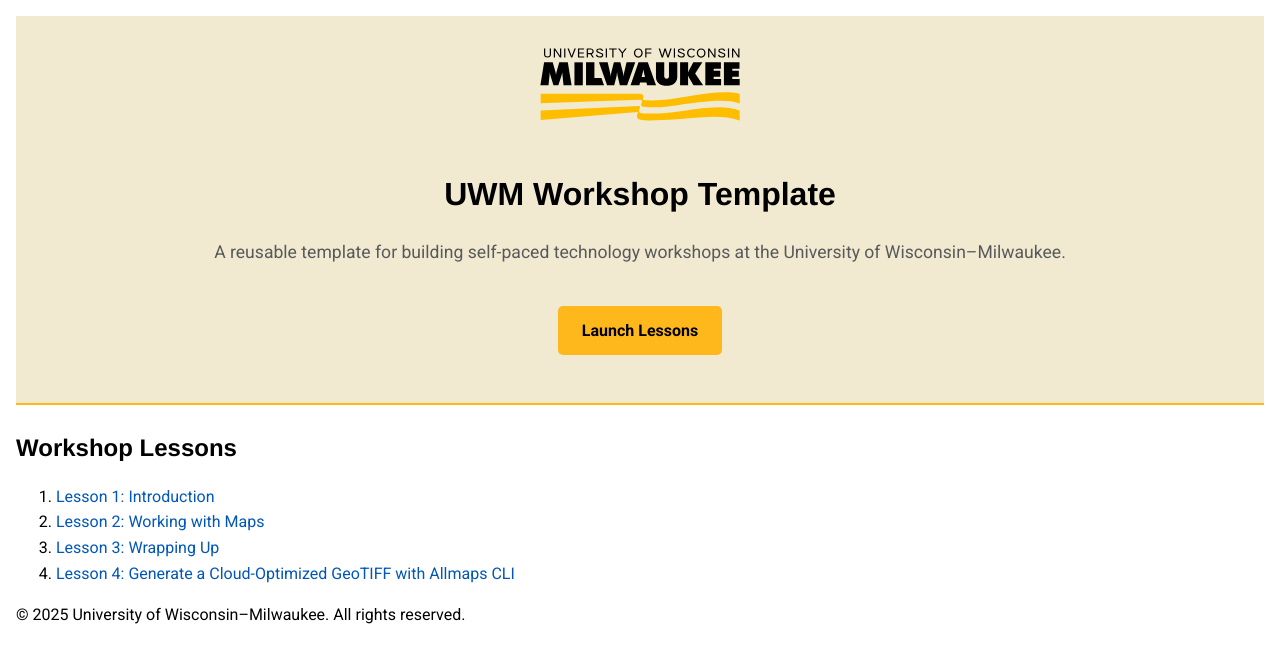
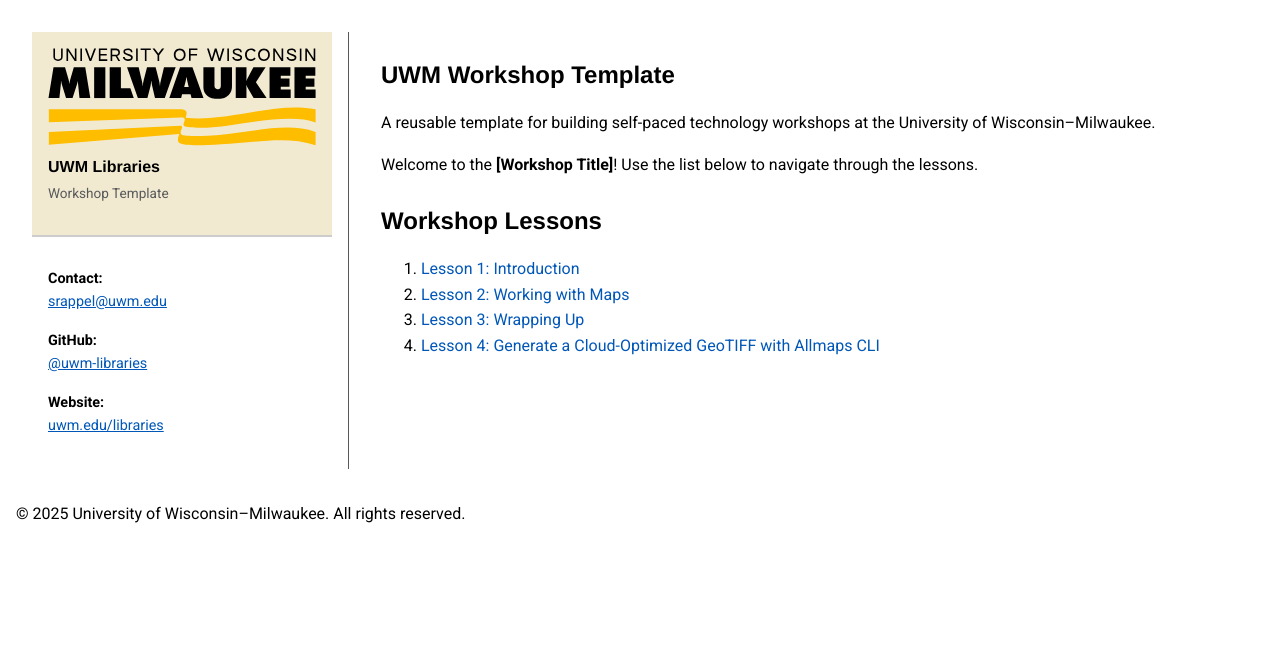
Before and after one commit to UWM-Libraries/uwm-workshop-theme, a Jekyll site: the page built from index.md, in a window 1280 px wide. Shown: the top 663 px of the page. Built offline with Jekyll 4.4.1, drawn with Linux system fonts in a browser that asks for light colours.

Commit message:
switch home to sidebar nav

```diff
--- a/_layouts/home.html
+++ b/_layouts/home.html
@@ -2,23 +2,46 @@
 layout: default
 ---
 
-<section class="home-hero">
-  <div class="home-branding">
-    <img src="{{ '/assets/images/uwm-logo.svg' | relative_url }}" alt="University of Wisconsin–Milwaukee Logo" class="uwm-logo">
+<div class="layout-with-sidebar">
+  <aside class="sidebar">
+    <div class="sidebar-header">
+      <a href="{{ '/' | relative_url }}">
+        <img src="{{ '/assets/images/uwm-logo.svg' | relative_url }}" alt="UWM Libraries logo" class="sidebar-logo" />
+      </a>
+      <h2>UWM Libraries</h2>
+      <p class="sidebar-tagline">Workshop Template</p>
+    </div>
+
+    <div class="sidebar-contact">
+      <p><strong>Contact:</strong><br>
+      <a href="mailto:{{ site.email }}">{{ site.email }}</a></p>
+
+      <p><strong>GitHub:</strong><br>
+      <a href="https://github.com/{{ site.github_username }}">
+        @{{ site.github_username }}
+      </a></p>
+
+      <p><strong>Website:</strong><br>
+      <a href="https://uwm.edu/libraries">uwm.edu/libraries</a></p>
+    </div>
+  </aside>
+
+  <main class="main-content">
+    <section class="home-intro">
       <h1>{{ site.title }}</h1>
-    <p class="tagline">{{ site.description }}</p>
-    <a href="{{ site.lessons | sort: 'position' | first.permalink | relative_url }}" class="button start-button">Launch Lessons</a>
-  </div>
+      <p class="lead">{{ site.description }}</p>
+      {{ content }}
     </section>
 
     <section class="lesson-listing">
       <h2>Workshop Lessons</h2>
       <ol class="lesson-links">
-    {% assign sorted_lessons = site.lessons | sort: "position" %}
-    {% for lesson in sorted_lessons %}
+        {% for lesson in site.lessons | sort: "position" %}
           <li>
             <a href="{{ lesson.permalink | relative_url }}">{{ lesson.title }}</a>
           </li>
         {% endfor %}
       </ol>
     </section>
+  </main>
+</div>
--- a/assets/css/main.scss
+++ b/assets/css/main.scss
@@ -62,51 +62,6 @@ button:hover, .btn:hover {
   background-color: var(--uwm-orange);
 }
 
-/* --------------------------------------------------
-   Home Page Styling
--------------------------------------------------- */
-
-.home-hero {
-  text-align: center;
-  padding: 2rem 1rem 3rem;
-  background: var(--uwm-cream);
-  border-bottom: 2px solid var(--uwm-gold);
-}
-
-.uwm-logo {
-  max-width: 200px;
-  height: auto;
-  margin-bottom: 1rem;
-}
-
-.home-branding h1 {
-  font-size: 2rem;
-  font-weight: bold;
-  color: var(--panther-black);
-  margin-bottom: 0.5rem;
-}
-
-.home-branding .tagline {
-  font-size: 1.1rem;
-  color: var(--uwm-gray);
-  margin-bottom: 1.5rem;
-}
-
-.start-button {
-  background: var(--uwm-gold);
-  color: var(--uwm-black);
-  text-decoration: none;
-  font-weight: bold;
-  padding: 0.75rem 1.5rem;
-  border-radius: 5px;
-  display: inline-block;
-  margin-top: 1rem;
-  transition: background 0.3s ease;
-}
-
-.start-button:hover {
-  background: var(--uwm-orange);
-}
 
 /* Lesson Navigation Button Styles */
 
@@ -121,6 +76,26 @@ button:hover, .btn:hover {
 }
 
 /* Sidebar Stuff */
+
+.sidebar-contact {
+  font-size: 0.9rem;
+  padding: 1rem;
+  border-top: 1px solid #ccc;
+  background-color: #fff;
+}
+
+.sidebar-contact p {
+  margin-bottom: 1rem;
+}
+
+.sidebar-contact a {
+  color: var(--uwm-link);
+  text-decoration: underline;
+}
+
+.sidebar-contact a:hover {
+  text-decoration: none;
+}
 
 .sidebar-header {
   padding: 1rem;
```
Lines whose indentation alone changed are shown as unchanged.
